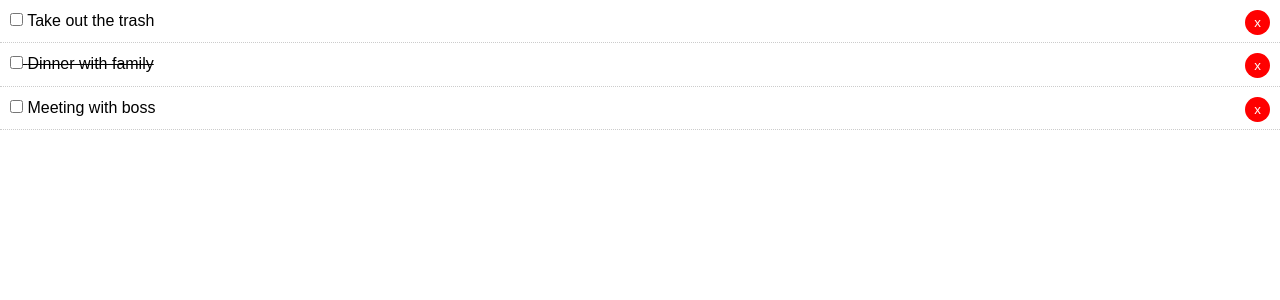
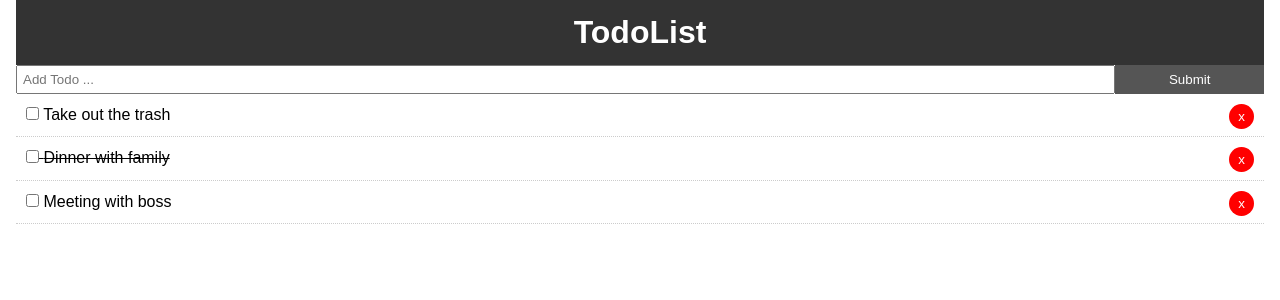
Before and after one commit to jaydonhashimoto/react-todo-app, a React (Create React App) app: page / in a window 1280 px wide. Shown: the top 300 px of the page. Built offline with nearby package versions, Linux system fonts and the light colour scheme.

Commit message:
implemented add todo

```diff
--- a/package.json
+++ b/package.json
@@ -5,7 +5,8 @@
   "dependencies": {
     "react": "^16.7.0",
     "react-dom": "^16.7.0",
-    "react-scripts": "2.1.3"
+    "react-scripts": "2.1.3",
+    "uuid": "^3.3.2"
   },
   "scripts": {
     "start": "react-scripts start",
--- a/src/App.css
+++ b/src/App.css
@@ -13,3 +13,20 @@
   color: #333;
   text-decoration: none;
 }
+
+.container {
+  padding: 0 1rem;
+}
+
+.btn {
+  display: inline-block;
+  border: none;
+  background: #555;
+  color: #fff;
+  padding: 7px 20px;
+  cursor: pointer;
+}
+
+.btn:hover {
+  background: #666;
+}
--- a/src/App.js
+++ b/src/App.js
@@ -1,5 +1,9 @@
 import React, { Component } from 'react';
+import Header from './components/layout/Header';
 import Todos from './components/Todos';
+import AddTodo from './components/AddTodo';
+import uuid from 'uuid';
+
 import './App.css';
 
 class App extends Component {
@@ -7,17 +11,17 @@
   state = {
     todos: [
       {
-        id: 1,
+        id: uuid.v4(),
         title: 'Take out the trash',
         completed: false
       },
       {
-        id: 2,
+        id: uuid.v4(),
         title: 'Dinner with family',
         completed: true
       },
       {
-        id: 3,
+        id: uuid.v4(),
         title: 'Meeting with boss',
         completed: false
       }
@@ -55,15 +59,31 @@
     this.setState({ todos: [...this.state.todos.filter(todo => todo.id !== id)] });
   }
 
+  /**
+   * add todo
+   */
+  addTodo = (title) => {
+    const newTodo = {
+      id: uuid.v4(),
+      title: title,
+      completed: false
+    }
+    this.setState({ todos: [...this.state.todos, newTodo] });
+  }
+
   //render component
   render() {
     //console.log(this.state.todos);
     return (
       <div className="App">
-        {/*imbed component
-        pass todos state to Todos comp as a prop
-        set markComplete prop to call markComplete function*/}
-        <Todos todos={this.state.todos} markComplete={this.markComplete} delTodo={this.delTodo} />
+        <div className="container">
+          <Header />
+          <AddTodo addTodo={this.addTodo} />
+          {/*imbed component
+          pass todos state to Todos comp as a prop
+          set markComplete prop to call markComplete function*/}
+          <Todos todos={this.state.todos} markComplete={this.markComplete} delTodo={this.delTodo} />
+        </div>
       </div>
     );
   }
--- /dev/null
+++ b/src/components/AddTodo.js
@@ -0,0 +1,41 @@
+import React, { Component } from 'react'
+
+export class AddTodo extends Component {
+    state = {
+        title: ''
+    }
+
+    //needed for input text
+    //sets title to whatever is entered into input
+    onChange = (e) => this.setState({ [e.target.name]: e.target.value });
+
+    onSubmit = (e) => {
+        e.preventDefault();
+        this.props.addTodo(this.state.title);
+        this.setState({ title: '' });
+    }
+
+    render() {
+        return (
+            <form onSubmit={this.onSubmit} style={{ display: 'flex' }}>
+                <input
+                    type="text"
+                    name="title"
+                    style={{ flex: '10', padding: '5px' }}
+                    placeholder="Add Todo ..."
+                    value={this.state.title}
+                    onChange={this.onChange}
+                />
+                <input
+                    type="submit"
+                    value="Submit"
+                    className="btn"
+                    style={{ flex: '1' }}
+                />
+
+            </form>
+        )
+    }
+}
+
+export default AddTodo
--- /dev/null
+++ b/src/components/layout/Header.js
@@ -0,0 +1,18 @@
+import React from 'react';
+
+function Header() {
+    return (
+        <header style={headerStyle}>
+            <h1>TodoList</h1>
+        </header>
+    )
+}
+
+const headerStyle = {
+    background: '#333',
+    color: '#fff',
+    textAlign: 'center',
+    padding: '10px'
+}
+
+export default Header;
```
